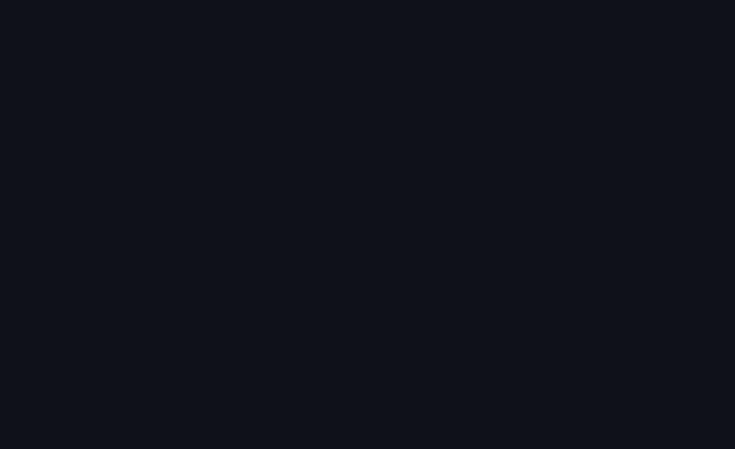
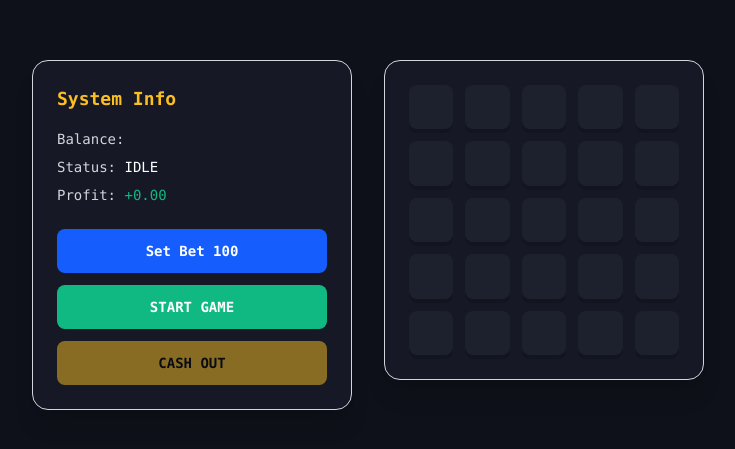
Before and after one commit to lvlashnin/mines-game, a React (Vite) app: page / in a window 1280 px wide. Shown: the part 165-614 px from the top of the page, without its empty margins (272-1007 px from the left). Built offline with nearby package versions, Linux system fonts and the light colour scheme; no server answers.

Commit message:
feat: implement Board and Cell components

```diff
--- a/src/App.tsx
+++ b/src/App.tsx
@@ -1,5 +1,80 @@
+import { useGameEngine } from "./hooks/useGameEngine";
+import { useBalanceQuery } from "./api/queries";
+import { useGameStore } from "./store/useGameStore";
+import { Board } from "./components/Board";
+
 function App() {
-  return <div className="p-8 font-mono text-sm"></div>;
+  const { gameState, flags, metrics, actions } = useGameEngine();
+  const { data: balanceData, isLoading: isBalanceLoading } = useBalanceQuery();
+
+  const setBetAmount = useGameStore((state) => state.setBetAmount);
+
+  return (
+    <div className="min-h-screen w-full p-4 sm:p-8 flex items-center justify-center">
+      <div className="w-full flex flex-col md:flex-row gap-8 items-start">
+        <div className="w-full md:w-80 p-6 bg-game-panel rounded-2xl border border-game-border shadow-xl font-mono text-sm shrink-0">
+          <h2 className="text-game-gold mb-4 text-lg font-bold">System Info</h2>
+          <div className="space-y-2 mb-6">
+            <p>
+              Balance:{" "}
+              <span className="text-white">
+                {isBalanceLoading ? "..." : balanceData?.balance}
+              </span>
+            </p>
+            <p>
+              Status:{" "}
+              <span className="text-white">
+                {flags.isIdle ? "IDLE" : gameState?.status}
+              </span>
+            </p>
+            <p>
+              Profit:{" "}
+              <span className="text-game-gem">
+                +{metrics.potentialProfit.toFixed(2)}
+              </span>
+            </p>
+          </div>
+
+          <div className="flex flex-col gap-3">
+            <button
+              className="bg-blue-600 px-4 py-3 rounded-lg text-white font-bold disabled:opacity-50"
+              onClick={() => setBetAmount(100)}
+              disabled={!flags.isIdle}
+            >
+              Set Bet 100
+            </button>
+            <button
+              className="bg-game-button hover:bg-game-button-hover transition-colors px-4 py-3 rounded-lg text-white font-bold disabled:opacity-50"
+              onClick={actions.handleStartGame}
+              disabled={!flags.isIdle || flags.isProcessing}
+            >
+              START GAME
+            </button>
+            <button
+              className="bg-game-gold hover:bg-yellow-500 transition-colors text-black px-4 py-3 rounded-lg font-bold disabled:opacity-50"
+              onClick={actions.handleCashOut}
+              disabled={
+                !flags.isActive ||
+                flags.isProcessing ||
+                gameState?.gemsFound === 0
+              }
+            >
+              CASH OUT
+            </button>
+          </div>
+        </div>
+
+        <div className="flex-1 w-full flex justify-center items-center md:w-80">
+          <Board
+            gameState={gameState}
+            isInteractive={flags.isActive}
+            isProcessing={flags.isProcessing}
+            onCellClick={actions.handleReveal}
+          />
+        </div>
+      </div>
+    </div>
+  );
 }
 
 export default App;
--- a/src/components/Board.tsx
+++ b/src/components/Board.tsx
@@ -0,0 +1,37 @@
+import { Cell } from "./Cell";
+import { useBoard } from "../hooks/useBoard";
+import type { GameStateResponse } from "../types";
+
+interface BoardProps {
+  gameState?: GameStateResponse | null;
+  isInteractive: boolean;
+  isProcessing: boolean;
+  onCellClick: (row: number, col: number) => void;
+}
+
+export const Board = ({
+  gameState,
+  isInteractive,
+  isProcessing,
+  onCellClick,
+}: BoardProps) => {
+  const { grid } = useBoard(gameState);
+
+  return (
+    <div className="w-full max-w-125 mx-auto p-3 sm:p-6 bg-game-panel rounded-2xl shadow-xl border border-game-border">
+      <div className="grid grid-cols-5 grid-rows-5 gap-2 sm:gap-3 w-full">
+        {grid.map((row, rowIndex) =>
+          row.map((cellState, colIndex) => (
+            <Cell
+              key={`cell-${rowIndex}-${colIndex}`}
+              state={cellState}
+              isInteractive={isInteractive}
+              isProcessing={isProcessing}
+              onClick={() => onCellClick(rowIndex, colIndex)}
+            />
+          )),
+        )}
+      </div>
+    </div>
+  );
+};
--- a/src/components/Cell.tsx
+++ b/src/components/Cell.tsx
@@ -8,27 +8,23 @@ export const Cell = (props: CellProps) => {
   const { isDisabled, iconPath } = useCell(props);
 
   return (
+    <div className="relative w-full h-full aspect-square">
       <button
         onClick={onClick}
         disabled={isDisabled}
         className={cn(
-        "relative w-full aspect-square rounded-lg flex items-center justify-center transition-all duration-200",
+          "absolute inset-0 w-full h-full rounded-lg flex items-center justify-center transition-all duration-200",
 
           state === UI_CELL_STATE.HIDDEN &&
             "bg-game-cell shadow-[0_4px_0_0_rgba(0,0,0,0.2)]",
-
           state === UI_CELL_STATE.HIDDEN &&
             !isDisabled &&
             "hover:bg-game-cell-hover hover:-translate-y-1 cursor-pointer hover:shadow-[0_6px_0_0_rgba(0,0,0,0.3)]",
-
           state === UI_CELL_STATE.HIDDEN &&
             isDisabled &&
             "opacity-80 cursor-default",
-
           state === UI_CELL_STATE.GEM && "bg-game-cell/50 scale-95 opacity-100",
-
           state === UI_CELL_STATE.MINE && "bg-game-cell/50 scale-95 opacity-50",
-
           state === UI_CELL_STATE.MINE_HIT &&
             "bg-game-mine scale-95 shadow-[0_0_15px_rgba(239,68,68,0.5)]",
         )}
@@ -46,9 +42,18 @@ export const Cell = (props: CellProps) => {
               src={iconPath}
               alt={state}
               className="w-full h-full object-contain pointer-events-none"
+              onError={(e) => (e.currentTarget.style.display = "none")}
             />
           )}
+
+          <span className="absolute text-2xl sm:text-4xl pointer-events-none -z-10">
+            {state === UI_CELL_STATE.GEM && "💎"}
+            {(state === UI_CELL_STATE.MINE ||
+              state === UI_CELL_STATE.MINE_HIT) &&
+              "💣"}
+          </span>
         </div>
       </button>
+    </div>
   );
 };
--- /dev/null
+++ b/src/hooks/useBoard.ts
@@ -0,0 +1,25 @@
+import { useMemo } from "react";
+import type { GameStateResponse, UICellState } from "../types";
+import { GAME_CONFIG, UI_CELL_STATE } from "../constants/game";
+
+export const useBoard = (gameState?: GameStateResponse | null) => {
+  const grid = useMemo(() => {
+    const newGrid: UICellState[][] = Array.from(
+      { length: GAME_CONFIG.GRID_ROWS },
+      () => Array(GAME_CONFIG.GRID_COLS).fill(UI_CELL_STATE.HIDDEN),
+    );
+
+    if (gameState?.revealedCells) {
+      gameState.revealedCells.forEach((cell) => {
+        const uiState: UICellState =
+          cell.type === "gem" ? UI_CELL_STATE.GEM : UI_CELL_STATE.MINE_HIT;
+
+        newGrid[cell.row][cell.col] = uiState;
+      });
+    }
+
+    return newGrid;
+  }, [gameState]);
+
+  return { grid };
+};
--- a/src/index.css
+++ b/src/index.css
@@ -1,4 +1,5 @@
 @import "tailwindcss";
+@source "./";
 
 @theme {
   --color-game-bg: #0f111a;
```
Also changed, not shown: public/icons/gem.svg (deleted), public/icons/mine.svg (deleted). Lines whose indentation alone changed are shown as unchanged.
